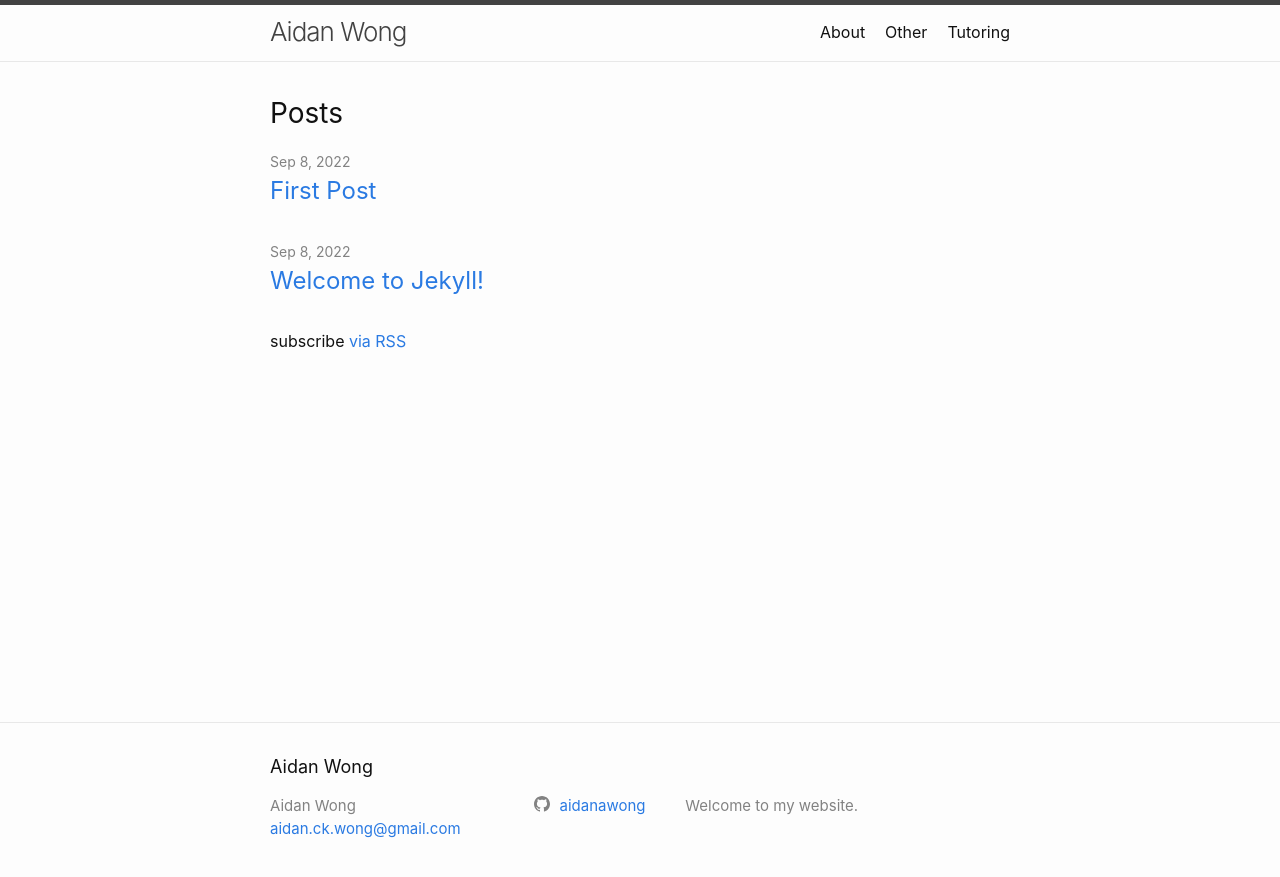
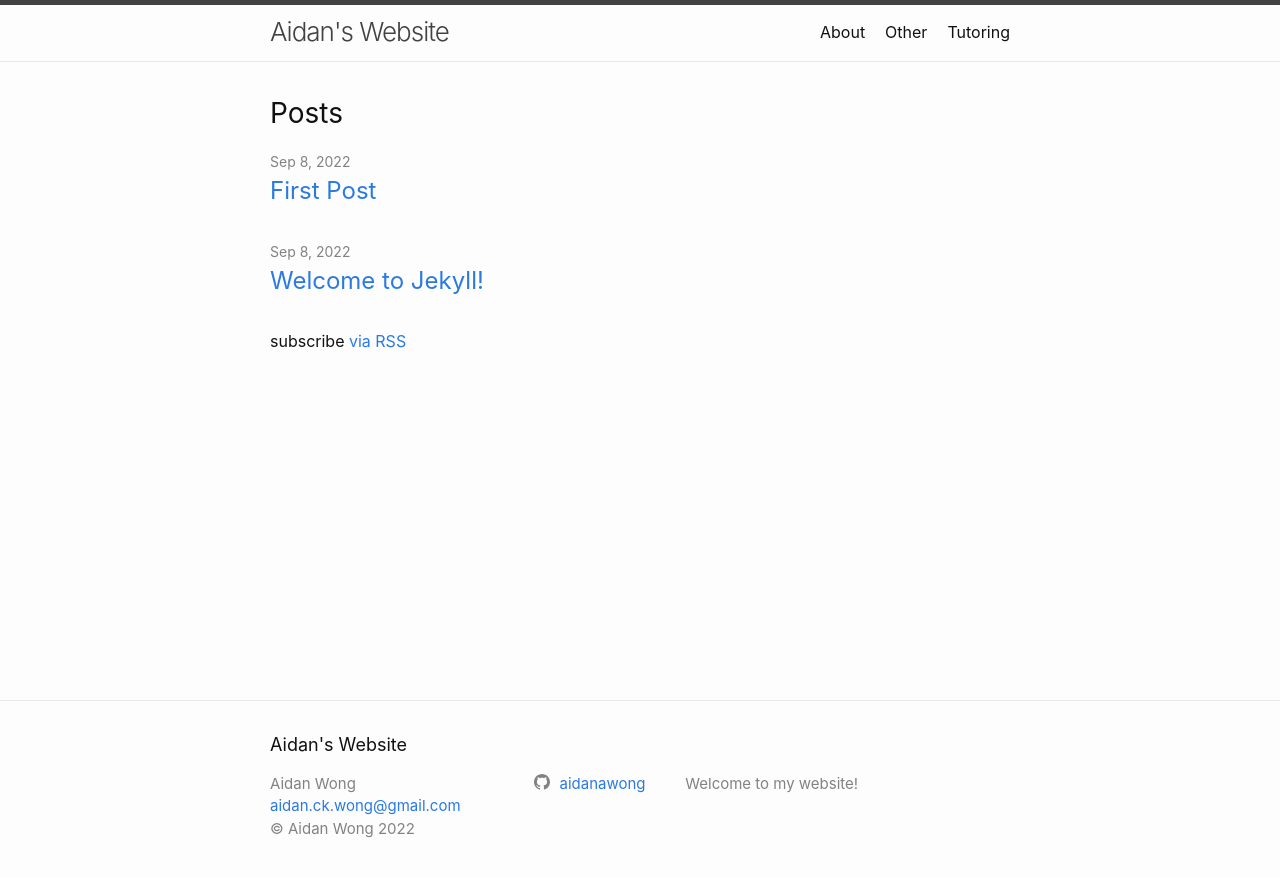
Before and after one commit to aidanawong/aidanawong.github.io, a Jekyll site: the page built from index.markdown, in a window 1280 px wide. Shown: the top 877 px of the page. Built offline with Jekyll 4.4.1, drawn with Linux system fonts in a browser that asks for light colours.

Commit message:
Changed website name

```diff
--- a/_config.yml
+++ b/_config.yml
@@ -19,10 +19,10 @@
 # You can create any custom variable you would like, and they will be accessible
 # in the templates via {{ site.myvariable }}.
 
-title: Aidan Wong
+title: Aidan's Website
 email: aidan.ck.wong@gmail.com
 description: >- # this means to ignore newlines until "baseurl:"
-  Welcome to my website.
+  Welcome to my website!
 # baseurl: "" # the subpath of your site, e.g. /blog
 # url: "" # the base hostname & protocol for your site, e.g. http://example.com
 # twitter_username: jekyllrb
@@ -31,13 +31,17 @@ baseurl: ""                          # place folder name if the site is served i
 url: "https://aidanawong.github.io"  # the base hostname and protocol for your site, e.g. http://example.com
 github_username:  aidanawong
 
+# Fields minima uses, but are not default
+author: Aidan Wong
+copyright: "Aidan Wong"
+
 # Build settings
 # Removed minima theme as it is now a regular theme
 # theme: minima
 # remote_theme: pages-themes/slate@v0.2.0
 plugins:
   - jekyll-feed
-  - jekyll-remote-theme
+  # - jekyll-remote-theme # use with slate
 
 # Exclude from processing.
 # The following items will not be processed, by default.
--- a/_includes/footer.html
+++ b/_includes/footer.html
@@ -18,6 +18,9 @@
             {%- if site.email -%}
             <li><a class="u-email" href="mailto:{{ site.email }}">{{ site.email }}</a></li>
             {%- endif -%}
+            {%- if site.copyright -%}
+            <li>&copy; {{ site.copyright }} {{ "now" | date:"%Y" }} </li>
+            {%- endif -%}
         </ul>
       </div>
 
```
Also changed, not shown: 5 other files.
